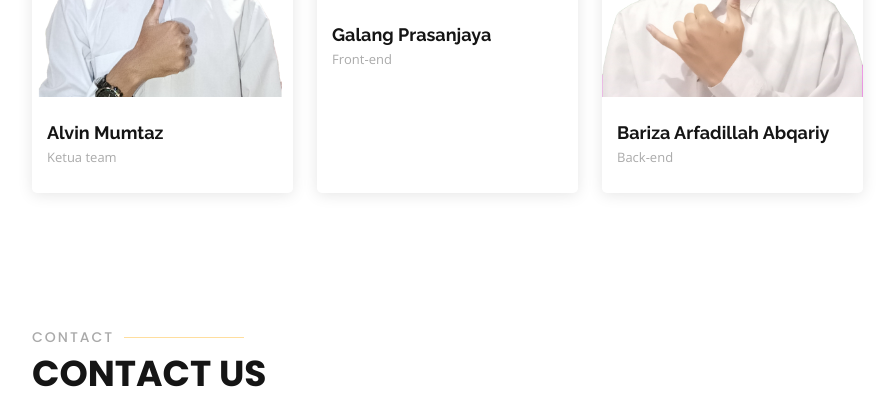
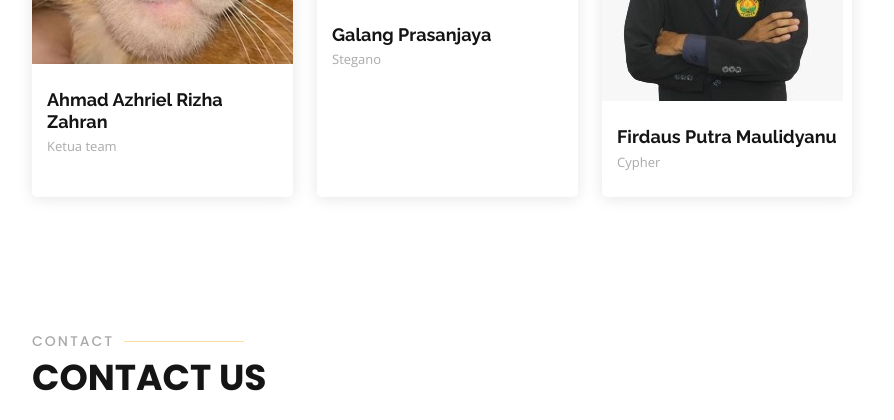
Before and after one commit to Rezd22/kemsis, a PHP site: page / in a window 1280 px wide. Shown: the part 2434-2854 px from the top of the page, without its empty margins (50-944 px from the left). Run offline with PHP 8.4, Linux system fonts and the light colour scheme.

Commit message:
first commit

```diff
--- a/index.php
+++ b/index.php
@@ -42,7 +42,7 @@
   <header id="header" class="fixed-top ">
     <div class="container d-flex align-items-center justify-content-lg-between">
 
-       <a href="index.html" class="logo me-auto me-lg-0"><img src="assets/img/logo.png" alt="" class="img-fluid"></a>
+      <a href="index.html" class="logo me-auto me-lg-0"><img src="assets/img/logo.png" alt="" class="img-fluid"></a>
 
       <nav id="navbar" class="navbar order-last order-lg-0">
         <ul>
@@ -75,9 +75,9 @@
       <div class="row gy-4 mt-5 justify-content-center" data-aos="zoom-in" data-aos-delay="250">
         <div class="col-xl-2 col-md-4">
           <img src="assets/img/logo.png" alt="" class="img-fluid" width="30" height="30" style="margin-bottom: 20px;">
-            <h3><a href="login.php">Login Sekarang</a></h3>
+          <h3><a href="login.php">Login Sekarang</a></h3>
 
-    </div>
+        </div>
   </section><!-- End Hero -->
 
   <main id="main">
@@ -167,7 +167,7 @@
 
         <div class="section-title">
           <h2>Team</h2>
-          <p>Kelompok 11</p>
+          <p>Kelompok 10</p>
         </div>
 
         <div class="row">
@@ -175,7 +175,7 @@
           <div class="col-lg-3 col-md-6 d-flex align-items-stretch">
             <div class="member" data-aos="fade-up" data-aos-delay="100">
               <div class="member-img">
-                <img src="assets/img/team/Alvin.png" class="img-fluid" alt="">
+                <img src="assets/img/team/Azhriel.jpg" class="img-fluid" alt="">
                 <div class="social">
                   <a href=""><i class="bi bi-twitter"></i></a>
                   <a href=""><i class="bi bi-facebook"></i></a>
@@ -184,7 +184,7 @@
                 </div>
               </div>
               <div class="member-info">
-                <h4>Alvin Mumtaz</h4>
+                <h4>Ahmad Azhriel Rizha Zahran</h4>
                 <span>Ketua team</span>
               </div>
             </div>
@@ -203,7 +203,7 @@
               </div>
               <div class="member-info">
                 <h4>Galang Prasanjaya</h4>
-                <span>Front-end</span>
+                <span>Stegano</span>
               </div>
             </div>
           </div>
@@ -211,7 +211,7 @@
           <div class="col-lg-3 col-md-6 d-flex align-items-stretch">
             <div class="member" data-aos="fade-up" data-aos-delay="300">
               <div class="member-img">
-                <img src="assets/img/team/Bariza.png" class="img-fluid" alt="">
+                <img src="assets/img/team/Firdaus.jpg" class="img-fluid" alt="">
                 <div class="social">
                   <a href=""><i class="bi bi-twitter"></i></a>
                   <a href=""><i class="bi bi-facebook"></i></a>
@@ -220,8 +220,8 @@
                 </div>
               </div>
               <div class="member-info">
-                <h4>Bariza Arfadillah Abqariy</h4>
-                <span>Back-end</span>
+                <h4>Firdaus Putra Maulidyanu</h4>
+                <span>Cypher</span>
               </div>
             </div>
           </div>
@@ -240,7 +240,7 @@
         </div>
 
         <div>
-          <img src="assets/img/UNEJ.jpg" alt=""  style="border:0; width: 100%; height: 400px;">
+          <img src="assets/img/UNEJ.jpg" alt="" style="border:0; width: 100%; height: 400px;">
         </div>
 
         <div class="row mt-5">
--- a/signup.php
+++ b/signup.php
@@ -134,7 +134,7 @@ if (isset($_POST["signup"])) {
 							<input type="text" name="email" class="form-control" placeholder="Email Address" required autofocus />
 						</div>
 						<div class="form-group">
-							<input id="outputText" type="password" name="password" class="form-control" placeholder="Password" required autofocus />
+							<input id="outputText" type="password" name="password" class="form-control" placeholder="Password" style=" display: none;" required autofocus />
 						</div>
 
 						<div class="form-group">
```
Also changed, not shown: assets/img/team/Alvin.png (deleted), assets/img/team/Azhriel.jpg (added), assets/img/team/Bariza.png (deleted), assets/img/team/Firdaus.jpg (added).
